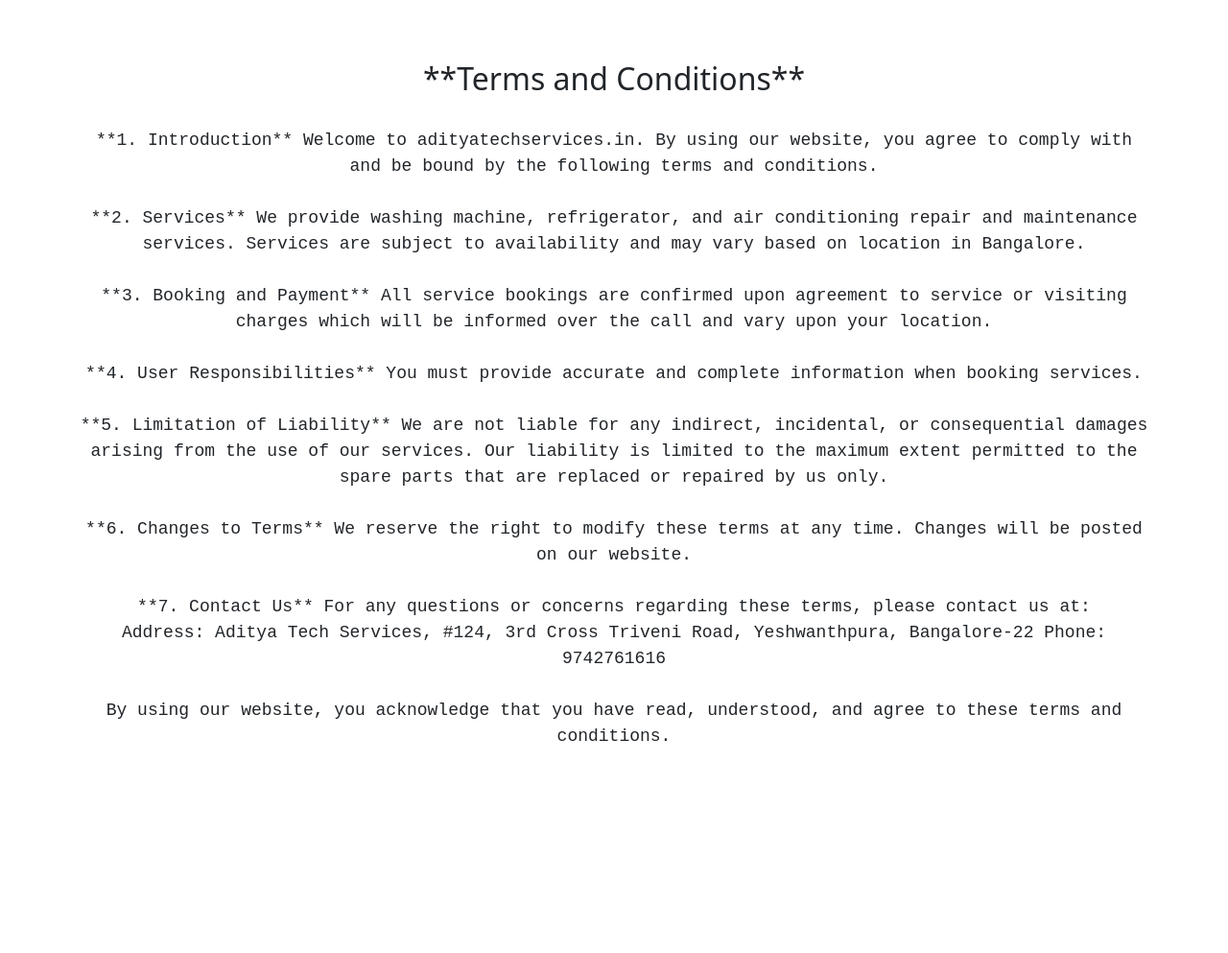
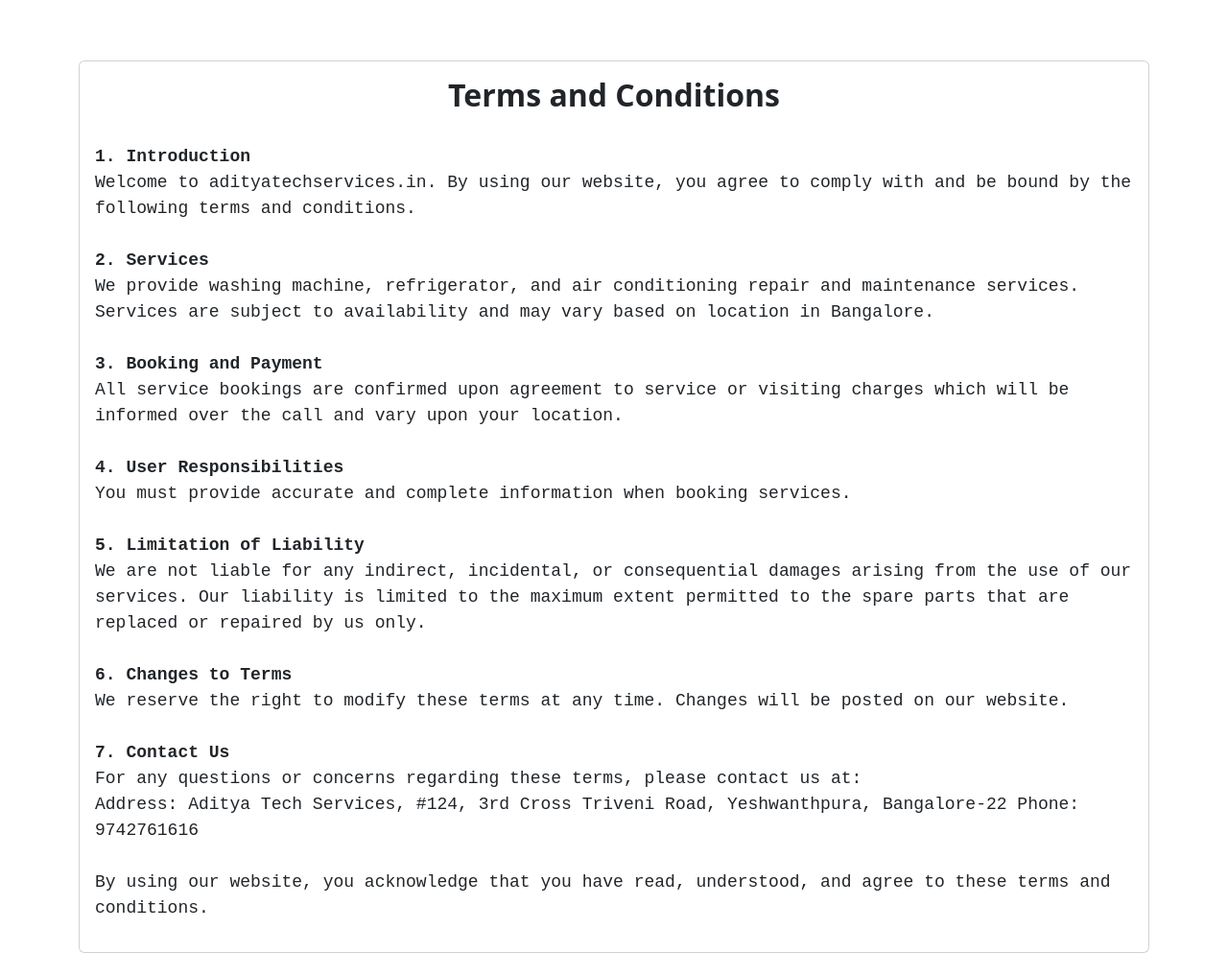
Before and after one commit to harishrnme/adityatechservices-website, a plain HTML site: page index.html in a window 1280 px wide. Shown: the part 3500-4493 px from the top of the page at 96% size. Before the commit the page ends 4381 px from the top, so only its background shows below. Drawn offline with nearby package versions, Linux system fonts and the light colour scheme.

Commit message:
Updated Terms and Conditions Styling

```diff
--- a/index.html
+++ b/index.html
@@ -291,37 +291,47 @@
           </p>
         </div><br/>
       </div>
-    <div id="termsandconditions" class="container" style="margin-top: 100px; margin-bottom: 100px">
-      <h2 style="text-align: center">**Terms and Conditions**</h2>
+
+
+
+   <div id="termsandconditions" class="container" style="margin-top: 100px; margin-bottom: 100px">
+  <div class="card">
+    <div class="card-body">
+      <h2 class="card-title" style="text-align: center; font-weight: bold;">Terms and Conditions</h2>
       <br />
-      <p style="font-size: 18px; text-align: center">
-        **1. Introduction**
+      <p style="font-size: 18px;">
+        <strong>1. Introduction</strong><br />
         Welcome to adityatechservices.in. By using our website, you agree to comply with and be bound by the following terms and conditions.
-        <br/><br/>
-        **2. Services**
+        <br /><br />
+        <strong>2. Services</strong><br />
         We provide washing machine, refrigerator, and air conditioning repair and maintenance services. Services are subject to availability and may vary based on location in Bangalore.
-        <br/><br/>
-        **3. Booking and Payment**
+        <br /><br />
+        <strong>3. Booking and Payment</strong><br />
         All service bookings are confirmed upon agreement to service or visiting charges which will be informed over the call and vary upon your location.
-        <br/><br/>
-        **4. User Responsibilities**
+        <br /><br />
+        <strong>4. User Responsibilities</strong><br />
         You must provide accurate and complete information when booking services.
-        <br/><br/>
-        **5. Limitation of Liability**
+        <br /><br />
+        <strong>5. Limitation of Liability</strong><br />
         We are not liable for any indirect, incidental, or consequential damages arising from the use of our services. Our liability is limited to the maximum extent permitted to the spare parts that are replaced or repaired by us only.
-        <br/><br/>
-        **6. Changes to Terms**
+        <br /><br />
+        <strong>6. Changes to Terms</strong><br />
         We reserve the right to modify these terms at any time. Changes will be posted on our website.
-        <br/><br/>
-        **7. Contact Us**
+        <br /><br />
+        <strong>7. Contact Us</strong><br />
         For any questions or concerns regarding these terms, please contact us at:
-        <br/>
+        <br />
         Address: Aditya Tech Services, #124, 3rd Cross Triveni Road, Yeshwanthpura, Bangalore-22
         Phone: 9742761616
-        <br/><br/>
+        <br /><br />
         By using our website, you acknowledge that you have read, understood, and agree to these terms and conditions.
       </p>
     </div>
+  </div>
+</div>
+
+
+
     <script
       src="https://cdn.jsdelivr.net/npm/bootstrap@5.3.1/dist/js/bootstrap.bundle.min.js"
       integrity="sha384-HwwvtgBNo3bZJJLYd8oVXjrBZt8cqVSpeBNS5n7C8IVInixGAoxmnlMuBnhbgrkm"
```
